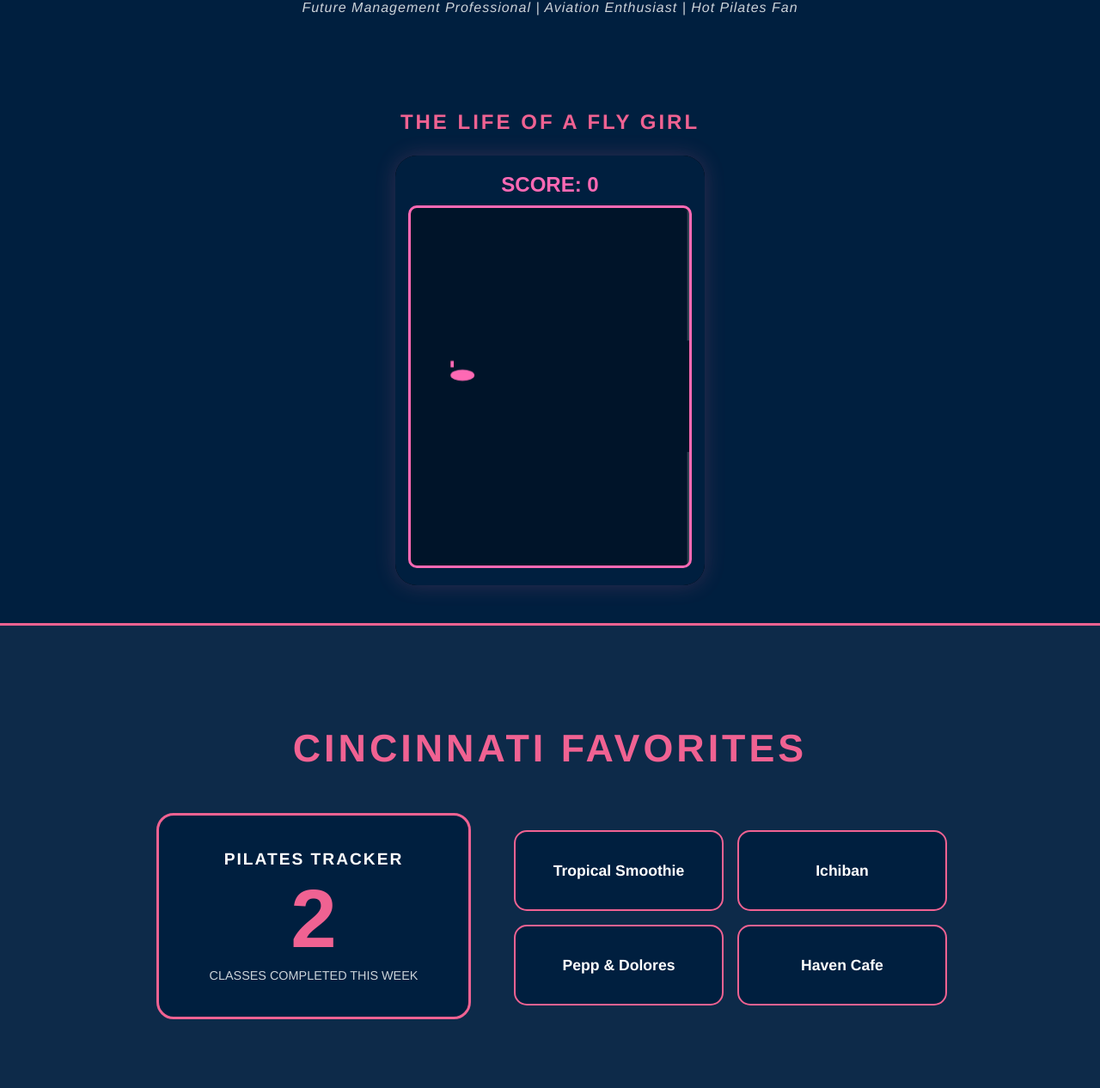
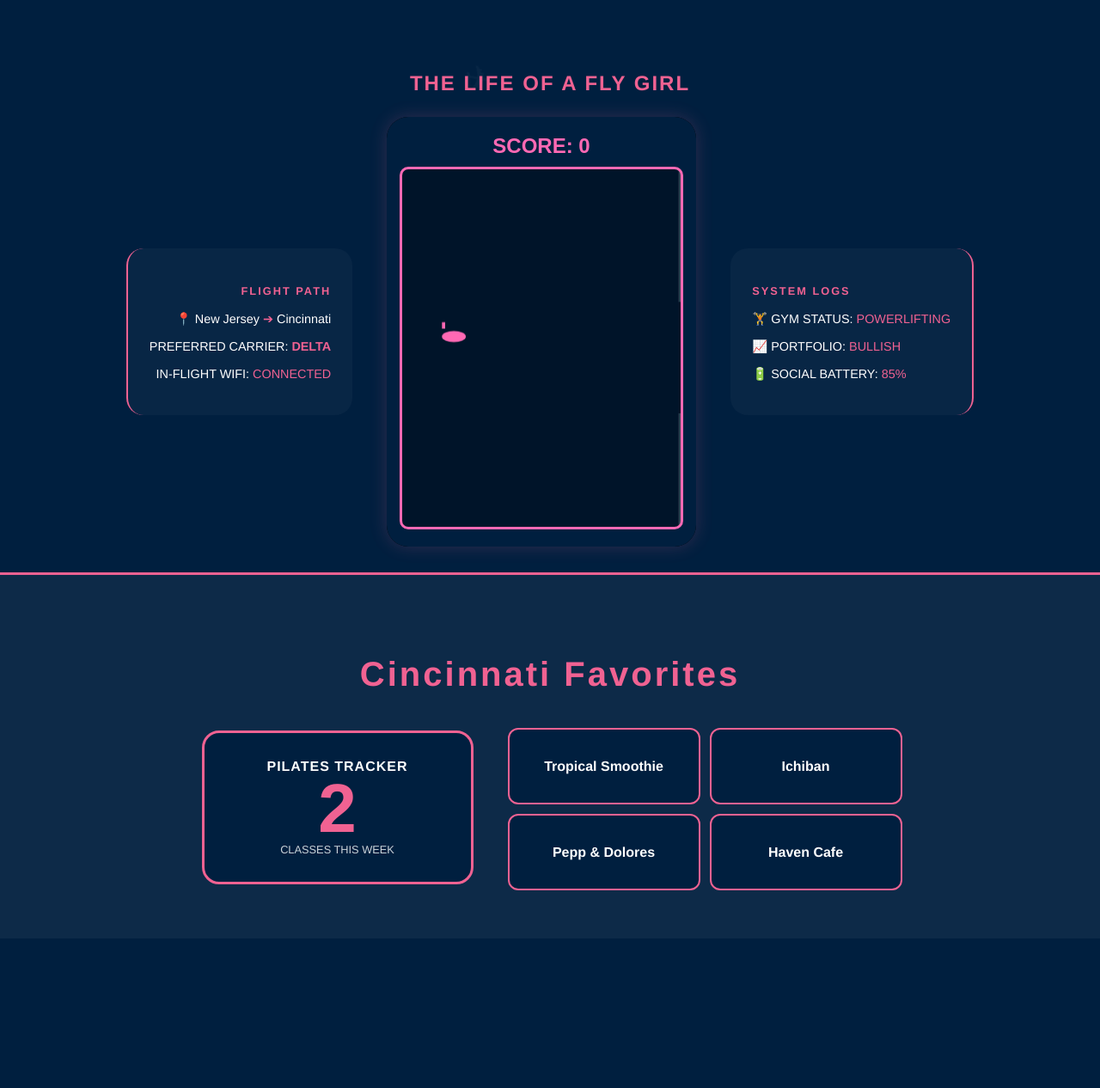
Before and after one commit to mkearm/MyProject, a plain HTML site: page index.html in a window 1280 px wide. Shown: the part 198-1464 px from the top of the page at 86% size. After the commit the page ends 1290 px from the top, so only its background shows below. Drawn offline with Linux system fonts and the light colour scheme.

Commit message:
Update index.html

```diff
--- a/index.html
+++ b/index.html
@@ -18,100 +18,96 @@
             padding: 0;
             color: var(--white);
             text-align: center;
-            overflow-x: hidden; /* Prevents scrollbars when plane flies by */
+            overflow-x: hidden;
         }
 
-        /* PLANE ANIMATION */
-        .plane {
+        /* THE FLYING PLANE */
+        .plane-container {
             position: fixed;
-            top: 20%;
+            top: 25%;
             left: -100px;
-            font-size: 2rem;
-            color: rgba(255, 255, 255, 0.1); /* Subtle white silhouette */
-            z-index: -1; /* Behind everything */
-            transform: rotate(15deg);
+            font-size: 2.5rem;
+            color: rgba(255, 255, 255, 0.1);
+            z-index: -1;
+            pointer-events: none;
         }
-
         @keyframes flyAcross {
-            0% { left: -100px; top: 20%; opacity: 0; }
+            0% { transform: translate(0, 0) rotate(10deg); opacity: 0; }
             10% { opacity: 0.3; }
             90% { opacity: 0.3; }
-            100% { left: 110vw; top: 40%; opacity: 0; }
+            100% { transform: translate(120vw, 20vh) rotate(10deg); opacity: 0; }
         }
+        .animate-plane { animation: flyAcross 12s linear forwards; }
 
-        .flying { animation: flyAcross 8s linear forwards; }
-
-        /* TOP: Aviation Flight Board */
+        /* STATUS BOARD */
         .status-board {
             background-color: #001429;
             border-bottom: 3px solid var(--accent-pink);
-            padding: 20px;
+            padding: 15px;
             display: flex;
             justify-content: space-around;
             text-transform: uppercase;
-            font-size: 0.75rem;
+            font-size: 0.7rem;
             letter-spacing: 2px;
         }
-        .status-item span { color: var(--accent-pink); display: block; font-size: 1.1rem; margin-top: 5px; font-weight: bold; }
+        .status-item span { color: var(--accent-pink); display: block; font-size: 1rem; margin-top: 5px; font-weight: bold; }
 
-        header { padding: 50px 20px; }
+        header { padding: 40px 20px; }
         h1 { font-size: 3rem; color: var(--accent-pink); margin: 0; letter-spacing: 5px; font-weight: 800; }
         .subtitle { font-style: italic; opacity: 0.8; margin-top: 10px; letter-spacing: 1px; }
 
-        /* MIDDLE: Game Section */
-        .game-section { padding: 40px 20px; }
-        .game-title { color: var(--accent-pink); text-transform: uppercase; letter-spacing: 3px; margin-bottom: 25px; }
-        iframe { border: 4px solid var(--accent-pink); border-radius: 25px; box-shadow: 0 0 25px rgba(240, 98, 146, 0.2); background: #000; }
+        /* COCKPIT SECTION */
+        .game-section { padding: 30px 20px; }
+        .cockpit-container {
+            display: flex;
+            justify-content: center;
+            align-items: center;
+            gap: 40px;
+            max-width: 1200px;
+            margin: 0 auto;
+        }
+        .side-panel {
+            min-width: 200px;
+            background: rgba(255,255,255,0.03);
+            padding: 25px;
+            border-radius: 20px;
+            border-left: 2px solid var(--accent-pink);
+        }
+        .side-panel h4 { color: var(--accent-pink); margin-bottom: 15px; font-size: 0.8rem; text-transform: uppercase; letter-spacing: 2px; }
+        .side-panel p { font-size: 0.9rem; margin: 12px 0; line-height: 1.4; }
 
-        /* BOTTOM: Lifestyle Dashboard */
+        iframe { border: 4px solid var(--accent-pink); border-radius: 25px; box-shadow: 0 0 20px rgba(240, 98, 146, 0.2); background: #000; }
+
+        /* DASHBOARD */
         .bottom-dashboard {
             background-color: rgba(255, 255, 255, 0.05);
-            padding: 80px 20px;
+            padding: 60px 20px;
             border-top: 3px solid var(--accent-pink);
         }
-        .bottom-dashboard h2 {
-            font-size: 2.8rem;
-            color: var(--accent-pink);
-            margin-bottom: 50px;
-            letter-spacing: 4px;
-            text-transform: uppercase;
-        }
+        .dashboard-title { font-size: 2.5rem; color: var(--accent-pink); margin-bottom: 40px; letter-spacing: 3px; }
+        .flex-container { display: flex; flex-wrap: wrap; justify-content: center; align-items: center; gap: 40px; }
 
-        .flex-container {
-            display: flex;
-            flex-wrap: wrap;
-            justify-content: center;
-            align-items: center;
-            gap: 50px;
-        }
+        .tracker-card { border: 3px solid var(--accent-pink); padding: 30px; border-radius: 20px; background: var(--navy); min-width: 250px; }
+        #count { font-size: 5rem; color: var(--accent-pink); font-weight: bold; line-height: 1; }
 
-        .tracker-card {
-            border: 3px solid var(--accent-pink);
-            padding: 40px;
-            border-radius: 20px;
-            background: var(--navy);
-            min-width: 280px;
-        }
-        #count { font-size: 6rem; color: var(--accent-pink); font-weight: bold; line-height: 1; margin: 10px 0; }
-
-        .favorites-grid { display: grid; grid-template-columns: repeat(2, 1fr); gap: 20px; }
-        .flip-card { width: 240px; height: 90px; perspective: 1000px; }
+        .favorites-grid { display: grid; grid-template-columns: repeat(2, 1fr); gap: 15px; }
+        .flip-card { width: 220px; height: 85px; perspective: 1000px; }
         .flip-card-inner { position: relative; width: 100%; height: 100%; text-align: center; transition: transform 0.6s; transform-style: preserve-3d; cursor: pointer; }
         .flip-card:hover .flip-card-inner { transform: rotateY(180deg); }
-        .card-front, .card-back { position: absolute; width: 100%; height: 100%; backface-visibility: hidden; display: flex; align-items: center; justify-content: center; border-radius: 15px; border: 2.5px solid var(--accent-pink); font-weight: bold; }
-        .card-front { background-color: var(--navy); color: var(--white); font-size: 1.1rem; }
-        .card-back { background-color: var(--accent-pink); color: var(--navy); transform: rotateY(180deg); padding: 10px; font-size: 0.9rem; line-height: 1.2; }
+        .card-front, .card-back { position: absolute; width: 100%; height: 100%; backface-visibility: hidden; display: flex; align-items: center; justify-content: center; border-radius: 12px; border: 2px solid var(--accent-pink); font-weight: bold; }
+        .card-front { background-color: var(--navy); color: var(--white); }
+        .card-back { background-color: var(--accent-pink); color: var(--navy); transform: rotateY(180deg); padding: 8px; font-size: 0.85rem; }
 
-        @media (max-width: 850px) {
-            .status-board { flex-direction: column; gap: 20px; }
+        @media (max-width: 1000px) {
+            .cockpit-container { flex-direction: column; }
+            .side-panel { width: 100%; box-sizing: border-box; text-align: center !important; border-left: 0; border-top: 2px solid var(--accent-pink); }
             .favorites-grid { grid-template-columns: 1fr; }
-            .flex-container { gap: 30px; }
         }
     </style>
 </head>
 <body>
 
-    <div id="plane" class="plane">✈</div>
+    <div id="plane-icon" class="plane-container">✈</div>
 
     <div class="status-board">
         <div class="status-item">Current Hub <span>Cincinnati, OH</span></div>
@@ -122,70 +118,63 @@
 
     <header>
         <h1>MARY-KATE ARMSTRONG</h1>
-        <div class="subtitle">Future Management Professional | Aviation Enthusiast | Hot Pilates Fan</div>
+        <div class="subtitle">Aviation Enthusiast | Hot Pilates Fan</div>
     </header>
 
     <section class="game-section">
-        <h2 class="game-title">The Life of a Fly Girl</h2>
-        <iframe src="skydash.html" width="360" height="500" style="border:none;" scrolling="no"></iframe>
+        <h2 style="color: var(--accent-pink); text-transform: uppercase; letter-spacing: 2px; margin-bottom: 25px;">The Life of a Fly Girl</h2>
+
+        <div class="cockpit-container">
+            <div class="side-panel" style="text-align: right;">
+                <h4>FLIGHT PATH</h4>
+                <p>📍 New Jersey <span style="color: var(--accent-pink);">➔</span> Cincinnati</p>
+                <p>PREFERRED CARRIER: <span style="color:var(--accent-pink); font-weight:bold;">DELTA</span></p>
+                <p>IN-FLIGHT WIFI: <span style="color:var(--accent-pink);">CONNECTED</span></p>
+            </div>
+
+            <iframe src="skydash.html" width="360" height="500" style="border:none;" scrolling="no"></iframe>
+
+            <div class="side-panel" style="text-align: left; border-left: 0; border-right: 2px solid var(--accent-pink);">
+                <h4>SYSTEM LOGS</h4>
+                <p>🏋️ GYM STATUS: <span style="color:var(--accent-pink);">POWERLIFTING</span></p>
+                <p>📈 PORTFOLIO: <span style="color:var(--accent-pink);">BULLISH</span></p>
+                <p>🔋 SOCIAL BATTERY: <span style="color:var(--accent-pink);">85%</span></p>
+            </div>
+        </div>
     </section>
 
     <section class="bottom-dashboard">
-        <h2>Cincinnati Favorites</h2>
-
+        <h2 class="dashboard-title">Cincinnati Favorites</h2>
         <div class="flex-container">
             <div class="tracker-card">
-                <h3 style="margin: 0; font-size: 1.2rem; letter-spacing: 2px;">PILATES TRACKER</h3>
+                <h3 style="margin: 0; font-size: 1rem; letter-spacing: 1px;">PILATES TRACKER</h3>
                 <div id="count">0</div>
-                <p style="margin: 0; opacity: 0.8; text-transform: uppercase; font-size: 0.9rem;">Classes Completed This Week</p>
+                <p style="margin: 0; opacity: 0.8; font-size: 0.8rem; text-transform: uppercase;">Classes This Week</p>
             </div>
-
             <div class="favorites-grid">
-                <div class="flip-card">
-                    <div class="flip-card-inner">
-                        <div class="card-front">Tropical Smoothie</div>
-                        <div class="card-back">Bahama Mama</div>
-                    </div>
-                </div>
-                <div class="flip-card">
-                    <div class="flip-card-inner">
-                        <div class="card-front">Ichiban</div>
-                        <div class="card-back">Spicy Tuna Roll & Million Dollar Roll</div>
-                    </div>
-                </div>
-                <div class="flip-card">
-                    <div class="flip-card-inner">
-                        <div class="card-front">Pepp & Dolores</div>
-                        <div class="card-back">Spicy Penne Vodka</div>
-                    </div>
-                </div>
-                <div class="flip-card">
-                    <div class="flip-card-inner">
-                        <div class="card-front">Haven Cafe</div>
-                        <div class="card-back">Cinnamon Toast Crunch Latte</div>
-                    </div>
-                </div>
+                <div class="flip-card"><div class="flip-card-inner"><div class="card-front">Tropical Smoothie</div><div class="card-back">Bahama Mama</div></div></div>
+                <div class="flip-card"><div class="flip-card-inner"><div class="card-front">Ichiban</div><div class="card-back">Spicy Tuna & Million Dollar Roll</div></div></div>
+                <div class="flip-card"><div class="flip-card-inner"><div class="card-front">Pepp & Dolores</div><div class="card-back">Spicy Penne Vodka</div></div></div>
+                <div class="flip-card"><div class="flip-card-inner"><div class="card-front">Haven Cafe</div><div class="card-back">Cinn. Toast Crunch Latte</div></div></div>
             </div>
         </div>
     </section>
 
     <script>
-        // Automatic Pilates Tracker Logic
-        const today = new Date().getDay();
-        let classes = 0;
-        if (today >= 1) classes++;
-        if (today >= 3) classes++;
-        if (today >= 5) classes++;
-        document.getElementById('count').innerText = classes;
+        // Set Pilates Count (Mon/Wed/Fri logic)
+        const d = new Date().getDay();
+        let c = 0; if(d>=1)c++; if(d>=3)c++; if(d>=5)c++;
+        document.getElementById('count').innerText = c;
 
-        // Plane Animation Logic
-        const plane = document.getElementById('plane');
-        setInterval(() => {
-            plane.classList.remove('flying');
-            void plane.offsetWidth; // Trigger reflow to restart animation
-            plane.classList.add('flying');
-        }, 15000); // Trigger every 15 seconds
+        // Plane Animation Trigger
+        const p = document.getElementById('plane-icon');
+        function fly() {
+            p.classList.remove('animate-plane');
+            void p.offsetWidth;
+            p.classList.add('animate-plane');
+        }
+        setInterval(fly, 15000);
+        fly();
     </script>
-
 </body>
 </html>
```
